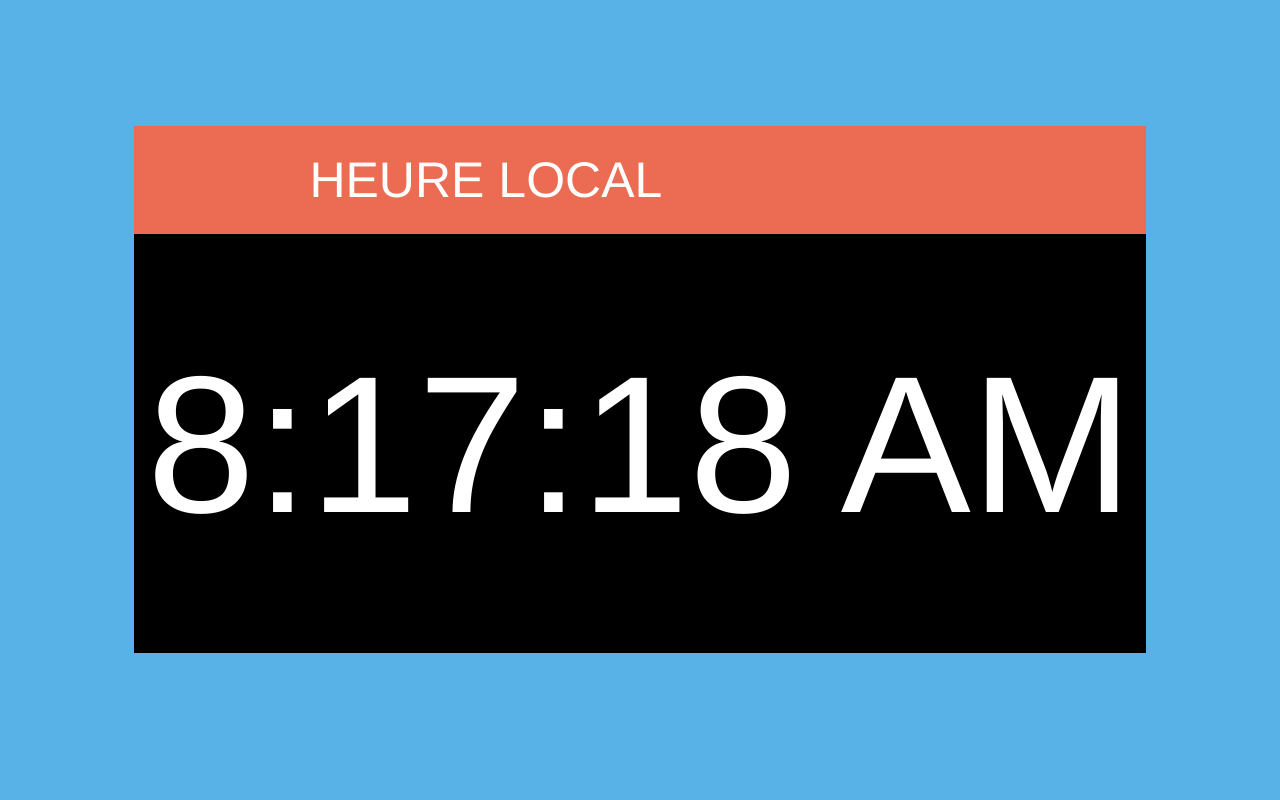
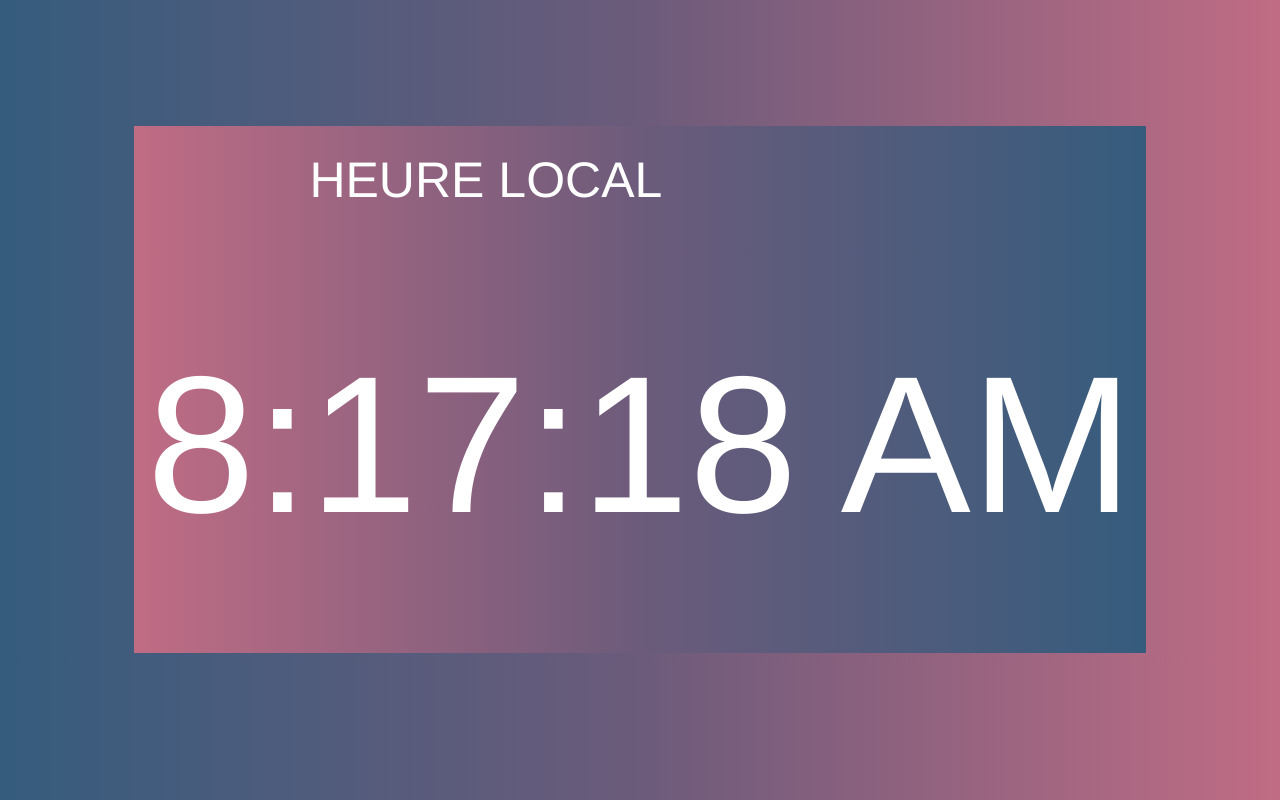
Before and after one commit to Liloula/Horloge, a plain HTML site: page index.html in a window 1280 px wide. Drawn offline with Linux system fonts and the light colour scheme.

Commit message:
ajout couleur

```diff
--- a/style.css
+++ b/style.css
@@ -1,11 +1,11 @@
 body{
-  background-color: #58b1e7;
+background: linear-gradient(to right, #355c7d, #6c5b7b, #c06c84); /* W3C, IE 10+/ Edge, Firefox 16+, Chrome 26+, Opera 12+, Safari 7+ */
 }
 
 #clock{
   color: #fff;
   font-size: 195px;
-  background-color: #000;
+  background: linear-gradient(to left, #355c7d, #6c5b7b, #c06c84); /* W3C, IE 10+/ Edge, Firefox 16+, Chrome 26+, Opera 12+, Safari 7+ */
   padding: 0.5em 0em;
   width: 80%;
   margin: 0px auto;
@@ -17,7 +17,7 @@ body{
   color: #fefefe;
   font-size: 50px;
   text-align: center;
-  background-color: #EB6C52;
+  background: linear-gradient(to left, #355c7d, #6c5b7b, #c06c84); /* W3C, IE 10+/ Edge, Firefox 16+, Chrome 26+, Opera 12+, Safari 7+ */
   padding: 0.5em 0em;
   width: 80%;
   margin: 10% auto 0%;
```
Also changed, not shown: img/1.jpg (added).
